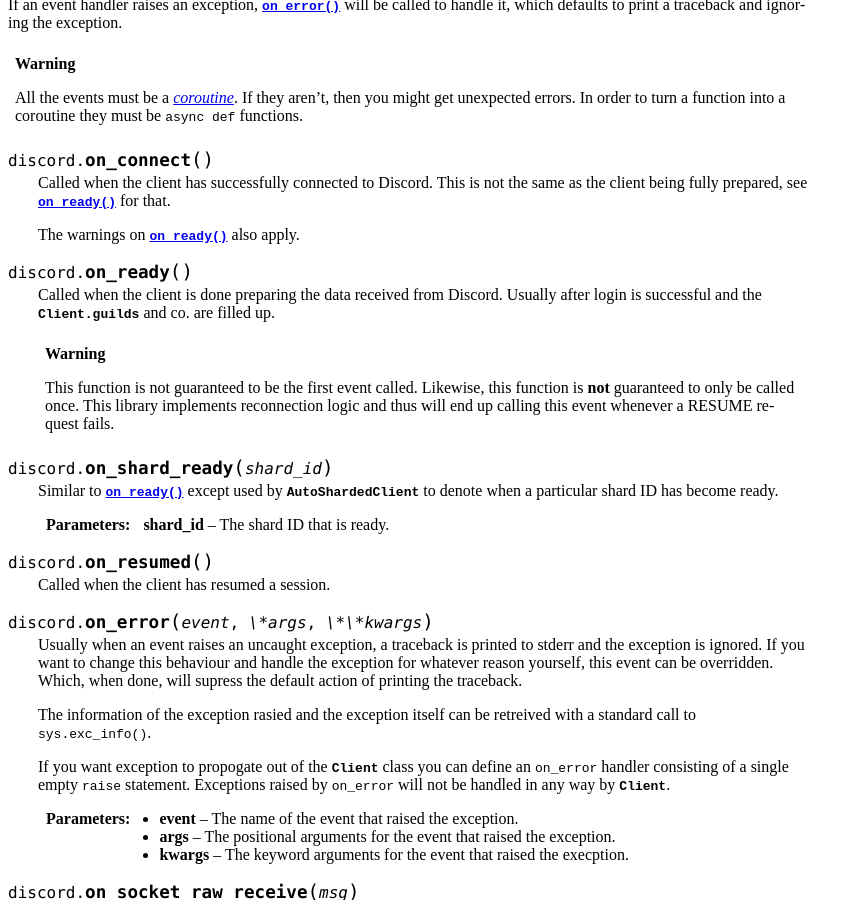
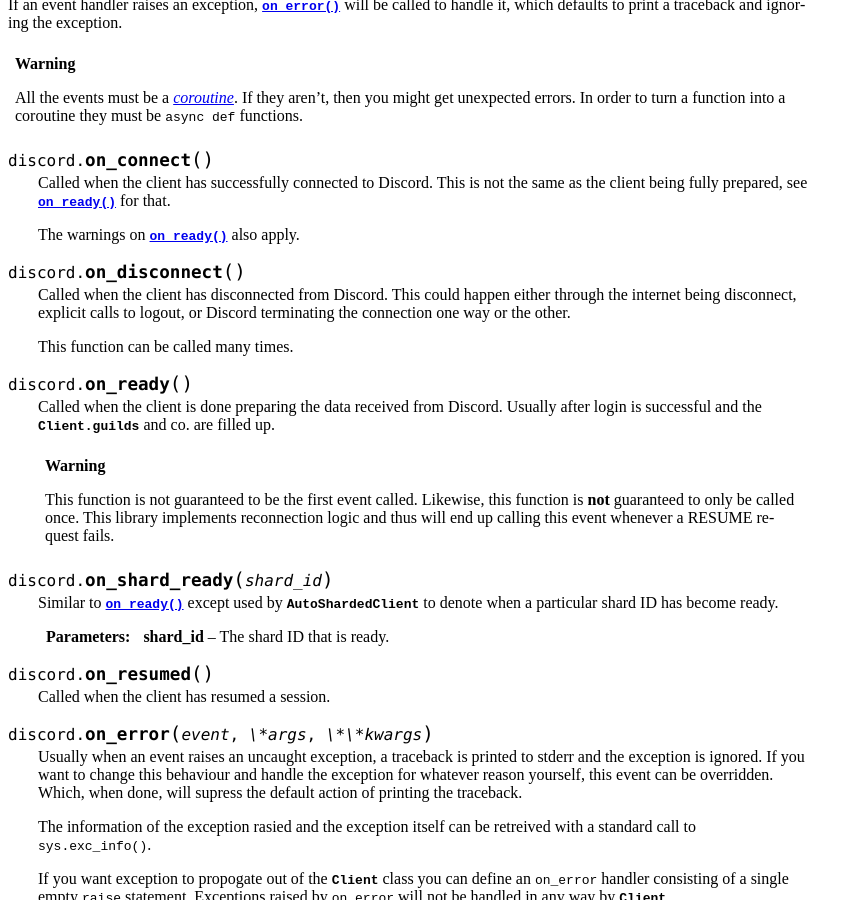
Before and after one commit to spartacus0816/dsbot, a Sphinx documentation site: the page built from docs/api.rst, in a window 1280 px wide and 900 px high, scrolled down 1873 px. Shown: the whole window, without its empty margins (0-862 px from the left). Built offline with Sphinx 7.4.7, drawn with Linux system fonts in a browser that asks for light colours.

Commit message:
Add on_disconnect event.
I assume this is where it has to be. Fix #1937

```diff
--- a/docs/api.rst
+++ b/docs/api.rst
@@ -102,6 +102,14 @@
     the same as the client being fully prepared, see :func:`on_ready` for that.
 
     The warnings on :func:`on_ready` also apply.
+
+.. function:: on_disconnect()
+
+    Called when the client has disconnected from Discord. This could happen either through
+    the internet being disconnect, explicit calls to logout, or Discord terminating the connection
+    one way or the other.
+
+    This function can be called many times.
 
 .. function:: on_ready()
 
```
Also changed, not shown: 1 other file.
